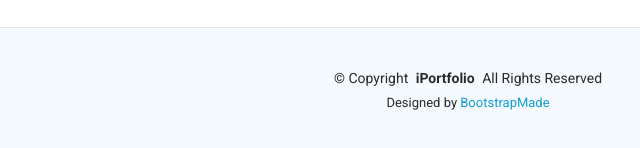
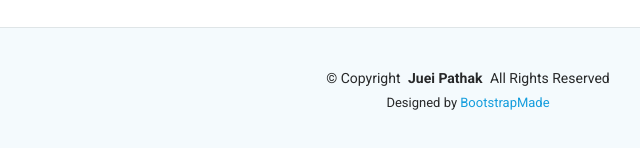
Before and after one commit to jueipathak/website, a plain HTML site: page index.html in a window 1280 px wide. Shown: the part 4588-4736 px from the top of the page, 322-962 px from the left. Drawn offline with Linux system fonts and the light colour scheme.

Commit message:
second commit

```diff
--- a/index.html
+++ b/index.html
@@ -384,7 +384,7 @@ Let’s connect and create something amazing!</p>
 
     <div class="container">
       <div class="copyright text-center ">
-        <p>© <span>Copyright</span> <strong class="px-1 sitename">iPortfolio</strong> <span>All Rights Reserved</span></p>
+        <p>© <span>Copyright</span> <strong class="px-1 sitename">Juei Pathak</strong> <span>All Rights Reserved</span></p>
       </div>
       <div class="credits">
         <!-- All the links in the footer should remain intact. -->
```
Also changed, not shown: 2 other files.
